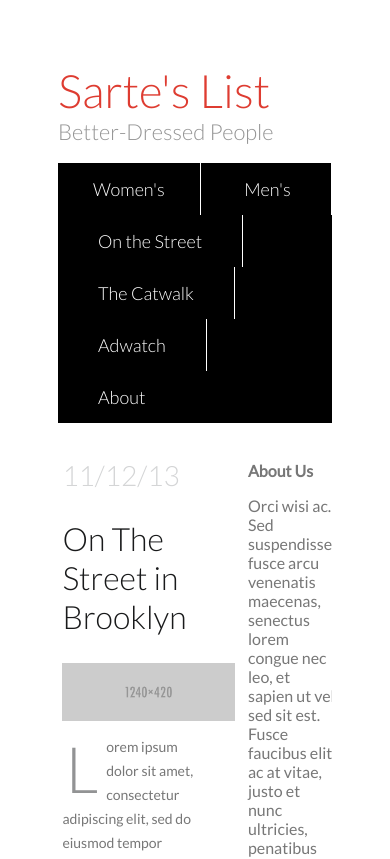
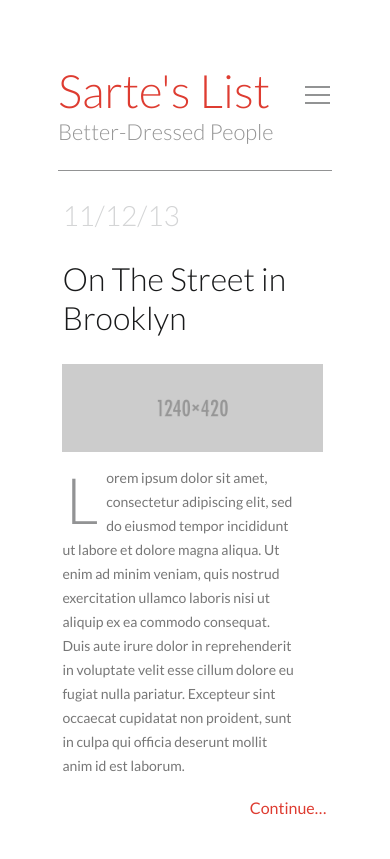
Before and after one commit to wmanderson/Fashion-Blog, a plain HTML site: page index.html in a window 390 px wide. Shown: the top 859 px of the page. Drawn offline with Linux system fonts and the light colour scheme.

Commit message:
Second Commit

```diff
--- a/css/style.css
+++ b/css/style.css
@@ -44,6 +44,7 @@ a:hover {
 .span-8 {
     width: 66.13%;
 }
+
 .span-7 {
     width: 57.66%;
 }
@@ -87,39 +88,77 @@ a:hover {
 
 /*Navigation Style*/
 
-.nav {
-    font-size: 18px;
+.nav-main {
+    margin: 1em 0;
+    min-width: 900px;
+    position: relative;
+}
+
+.nav-main ul {
     font-family: "lato", sans-serif;
-    font-weight: 300;
-    background-color: #000;
-    text-align: left;
-    padding: 0px;
+    font-weight: 200;
+    background-color: #1B1B1B;
+    width: 100%;
+    padding: 0;
+    text-align: justify;
+    overflow: hidden;
+    content: '';
+    display: inline-block;
+    width: 100%;
+
 }
-.nav li {
+
+.nav-main li {
+    border-right: #fff 1px solid;
     list-style: none;
     display: inline-block;
-    border-right: #fff 1px solid;
-    padding: 15px 15px;
 }
-.nav li:last-child {
-    border: none;
-}
-.nav li:first-child {
-    padding-left: 10px;
-    padding-right: 10px;
-}
-.nav a {
+
+.nav-main  a {
+    display: block;
     text-decoration: none;
-    list-style: none;
     color: #fff;
-    padding: 0px 0px;
+    padding: 1em 1em;
     margin: 0px 25px;
     -webkit-transition: all 0.3s ease;
     -moz-transition: all 0.3s ease;
     transition: all 0.3s ease;
 }
-.nav a:hover, .nav a:focus {
+.nav-main  a:hover, .nav a:focus {
     color: #D4D5D6;
+}
+
+.nav-mobile {
+    cursor: pointer;
+    position: absolute;
+    float: left;
+    right: 60px;
+    top: 80px;
+}
+
+.bar1, .bar2, .bar3 {
+    width: 25px;
+    height: 2px;
+    background-color: #929394;
+    margin: 6px 0;
+    transition: 0.4s;
+}
+
+/* Rotate first bar */
+.change .bar1 {
+    -webkit-transform: rotate(-45deg) translate(-3px, 3px) ;
+    transform: rotate(-45deg) translate(-3px, 3px) ;
+}
+
+/* Fade out the second bar */
+.change .bar2 {
+    opacity: 0;
+}
+
+/* Rotate last bar */
+.change .bar3 {
+    -webkit-transform: rotate(45deg) translate(-8px, -8px) ;
+    transform: rotate(45deg) translate(-8px, -8px) ;
 }
 
 /*Article Layout*/
@@ -221,3 +260,28 @@ a[class="cta"] {
 .footer small {
     color: #929394;
 }
+
+@media (max-width: 900px) {
+  .span-8 {
+    min-width: 100%;
+  }
+  .span-4 {
+    min-width: 100%;
+  }
+  .nav-main {
+      display: none;
+      position: relative;
+  }
+  .subhead {
+      display: block;
+      padding-bottom: 25px;
+      margin-bottom: 10px;
+      border-bottom: 1px #929394 solid;
+  }
+}
+
+@media (min-width: 900px) {
+  .nav-mobile {
+    display: none;
+  }
+}
--- a/index.html
+++ b/index.html
@@ -17,7 +17,8 @@
             <div class="col span-12">
                 <span class="intro">Sarte's List</span>
                 <span class="subhead">Better-Dressed People</span>
-                <ul class="nav">
+                <nav class='nav-main'>
+                    <ul>
                         <li><a href="#">Women's</a></li>
                         <li><a href="#">Men's</a></li>
                         <li><a href="#">On the Street</a></li>
@@ -25,6 +26,12 @@
                         <li><a href="#">Adwatch</a></li>
                         <li><a href="#">About</a></li>
                     </ul>
+                </nav>
+                <nav class="nav-mobile" onclick="myFunction(this)">
+                  <div class="bar1"></div>
+                  <div class="bar2"></div>
+                  <div class="bar3"></div>
+
             </div>
         </header>
 
@@ -143,6 +150,12 @@
     </div>
     </div>
 
+    <script>
+    function myFunction(x) {
+        x.classList.toggle("change");
+    }
+    </script>
+
 </body>
 
 </html>
```
Also changed, not shown: img/bars.png (added). Lines whose indentation alone changed are shown as unchanged.
